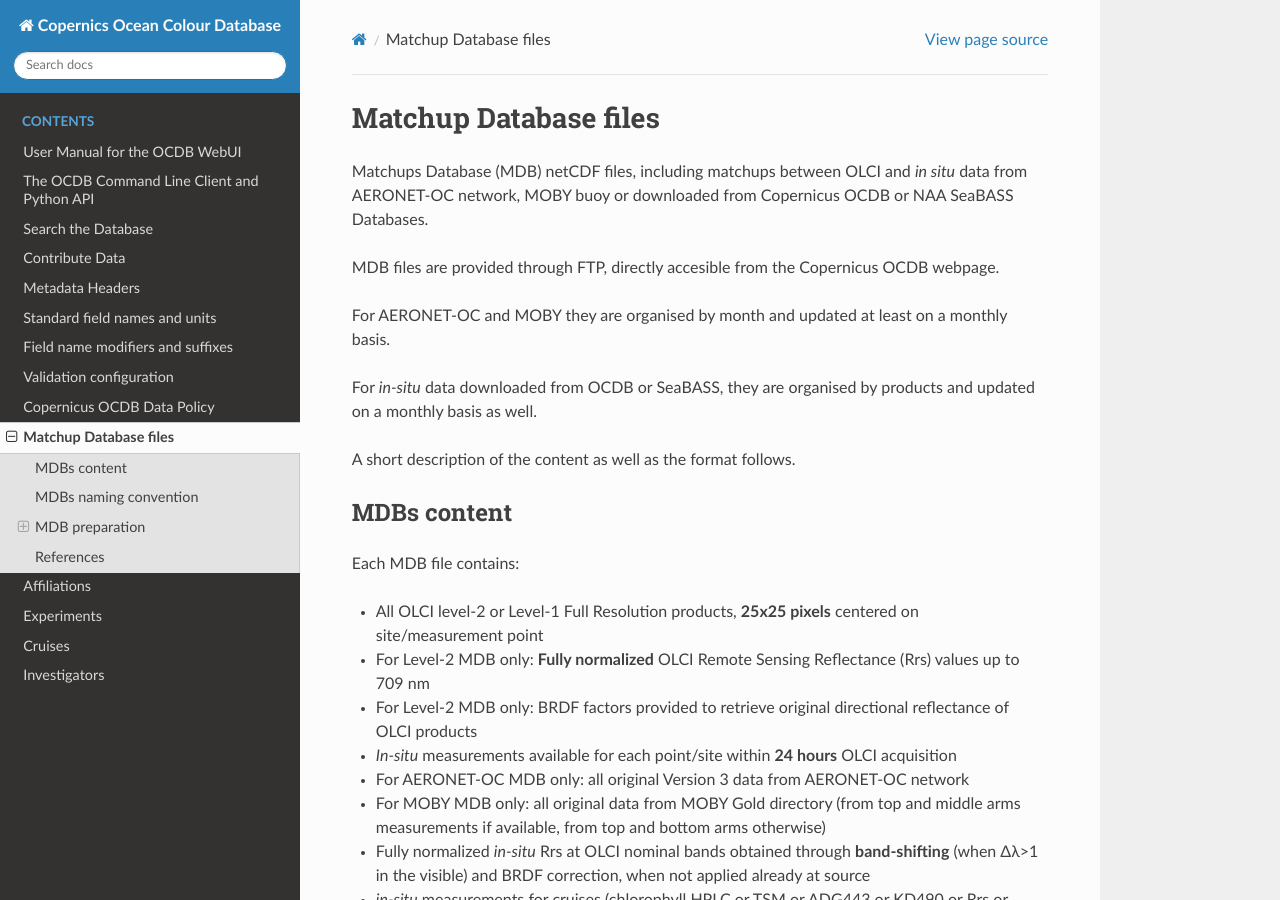
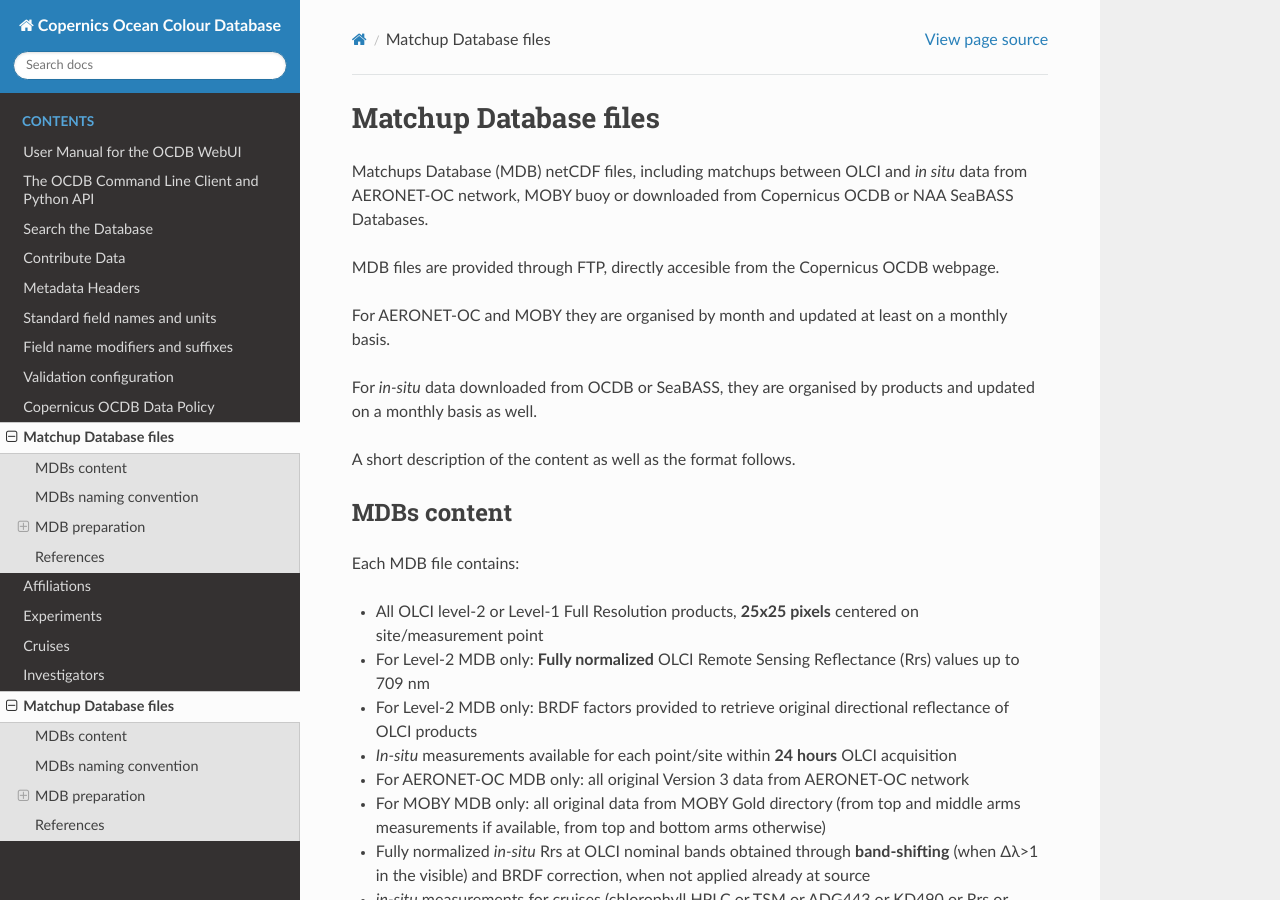
Before and after one commit to javierconcha/ocdb-docs, a Sphinx documentation site: the page built from docs/source/ocdb-MDB-user-manual.md, in a window 1280 px wide and 900 px high. Built offline with Sphinx 7.4.7 and the Read the Docs theme 2.0.0, drawn with Linux system fonts in a browser that asks for light colours.

Commit message:
Update docs/source/ocdb-MDB-user-manual.md, docs/source/index.rst files

````diff
--- a/docs/source/index.rst
+++ b/docs/source/index.rst
@@ -41,3 +41,4 @@
    ocdb-data-policy
    ocdb-MDB-user-manual
    ocdb-PI-affiliation-experiment-cruise
+   ocdb-MDB-user-manual.md
--- a/docs/source/ocdb-MDB-user-manual.md
+++ b/docs/source/ocdb-MDB-user-manual.md
@@ -62,9 +62,9 @@
 As for each station normalized water leaving reflectance (corrected for f/Q factor) Lwn_fQ at several bands is provided, with different number of channels or slight different central wavelengths for same band, sometimes different from OLCI bands, data need to be reorganised to provide Remote Sensing Reflectance (Rrs) at OLCI corresponding bands, before being ingested into MDB files. The whole dataset is thus prepared through the following steps:
 - Level 1.5 and 2.0 data are merged together
 - Rrs at each band "λ"  is obtained dividing Lwn_fQ by extra-atmospheric solar irradiance F0 (Thuillier et al., 2003), as in Eq. 1, for bands with central wavelength deviating from OLCI nominal central bands up to 1 nm in the visible. For longer wavelength the limit is relaxed up to 5 nm.
-    ```
-    Equation 1: Lw_fQn(λ)/F0(λ)
-    ```
+```
+Equation 1: Lw_fQn(λ)/F0(λ)
+```
 - Band-shift correction (Mélin & Sclep, 2015) is applied when distance between central OLCI band and AERONET-OC central band wavelength is larger.
 
 ### Preparing in situ data: MOBY
````
